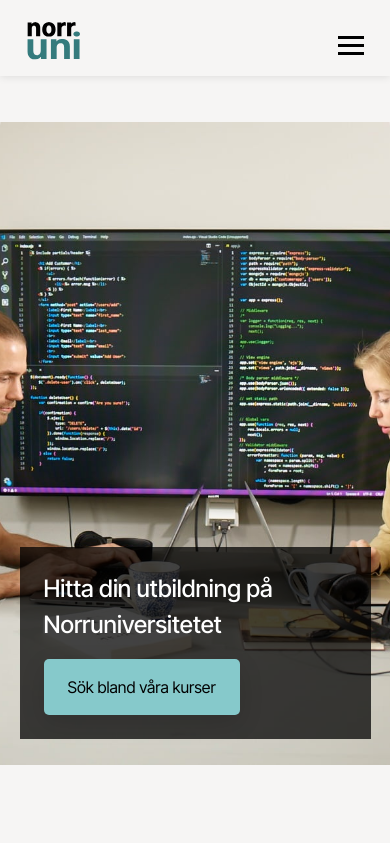
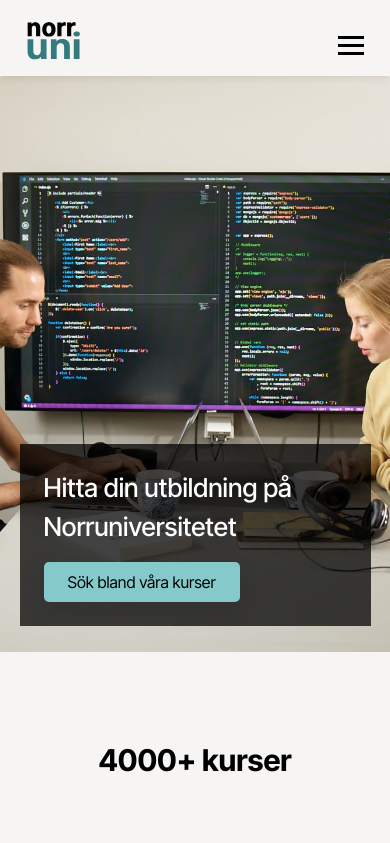
Before and after one commit to elisalindstrom/dt208g_project, an Angular app: page /home in a window 390 px wide. Shown: the top 843 px of the page. Built offline with nearby package versions, Linux system fonts and the light colour scheme.

Commit message:
uppdaterat README

```diff
--- a/src/app/app.scss
+++ b/src/app/app.scss
@@ -6,16 +6,12 @@
 
 .main {
     margin-top: 100px;
-    padding-top: 1.5rem;
-    padding-bottom: 2rem;
     min-height: calc(100vh - 200px);
 }
 
 @media screen and (max-width: 800px) {
     .main {
-        margin-top: 90px;
-        padding-top: 1rem;
-        padding-bottom: 1rem;
+        margin-top: 60px;
         min-height: calc(100vh - 100px);
     }
 }
--- a/src/app/components/header/header.scss
+++ b/src/app/components/header/header.scss
@@ -81,6 +81,7 @@
         padding: 1rem;
 
         a {
+            margin-top: 10px;
             margin-bottom: 16px;
             padding: 0.5rem 1rem;
             display: flex;
@@ -97,7 +98,7 @@
 
 @media screen and (max-width: 800px) {
     .header {
-        min-height: 70px;
+        min-height: 60px;
     }
 
     .header-content {
--- a/src/app/pages/courses/courses.scss
+++ b/src/app/pages/courses/courses.scss
@@ -7,7 +7,7 @@ $card-background-color: #FFFFFF;
 }
 
 .search-section {
-   padding: 1rem;
+   padding: 3rem 1rem;
 }
 
 .form-search {
@@ -138,6 +138,10 @@ button {
 }
 
 @media screen and (max-width: 950px) {
+   .search-section {
+      padding: 3.5rem 1rem;
+   }
+
    .form-search {
       flex-direction: column;
    }
--- a/src/app/pages/home/home.html
+++ b/src/app/pages/home/home.html
@@ -1,5 +1,5 @@
 <div class="hero">
-    <img [src]="heroImg" alt="Studenter i webbutveckling">
+    <img [src]="heroImg" width="1550" height="986" fetchpriority="high" alt="Studenter i webbutveckling">
     <div class="hero-text">
         <h1 class="hero-header">Hitta din utbildning på Norruniversitetet</h1>
         <a routerLink="/courses">Sök bland våra kurser</a>
--- a/src/app/pages/home/home.scss
+++ b/src/app/pages/home/home.scss
@@ -5,6 +5,7 @@
     max-width: 1550px;
     border-radius: 20px;
     overflow: hidden;
+    padding: 2rem 0rem;
 
     img {
         width: 100%;
@@ -56,7 +57,7 @@
     max-width: 1280px;
     margin-left: auto;
     margin-right: auto;
-    padding: 5rem 1rem;
+    padding: 2rem 1rem 6rem 1rem;
 
     .jumbo {
         font-size: 44px;
@@ -67,29 +68,31 @@
     .statistics-section {
         flex-direction: column;
         gap: 4rem;
-        padding: 3rem 1rem;
+        padding: 4rem 1rem 6rem 1rem;
     }
 }
 
-@media screen and (max-width: 800px) {
+@media screen and (max-width: 850px) {
     .hero {
+        padding: 0rem 0rem;
 
         img {
-            height: 80vh;
+            height: 72vh;
             padding: 1rem 0rem;
         }
 
         .hero-text {
             left: 5%;
-            right: 5%;
             bottom: 2rem;
+            max-width: 90%;
 
             .hero-header {
-                font-size: 24px;
+                font-size: 26px;
             }
 
             a {
                 font-size: 16px;
+                padding: 0.5rem 1.5rem;
             }
         }
     }
--- a/src/app/pages/not-found/not-found.scss
+++ b/src/app/pages/not-found/not-found.scss
@@ -2,10 +2,16 @@
     max-width: 1280px;
     margin-left: auto;
     margin-right: auto;
-    padding: 1rem;
+    padding: 3rem 1rem;
 
     p {
         margin-top: 16px;
         margin-bottom: 16px;
     }
 }
+
+@media screen and (max-width: 950px) {
+    .content {
+        padding: 3.5rem 1rem;
+    }
+}
--- a/src/app/pages/schedule/schedule.scss
+++ b/src/app/pages/schedule/schedule.scss
@@ -7,7 +7,7 @@ $card-background-color: #FFFFFF;
 }
 
 .saved-section {
-    padding: 1rem;
+    padding: 3rem 1rem;
 }
 
 .result-top {
@@ -86,6 +86,10 @@ button {
 }
 
 @media screen and (max-width: 950px) {
+    .saved-section {
+        padding: 3.5rem 1rem;
+    }
+
     .course-list {
         grid-template-columns: repeat(2, 2fr);
         gap: 2rem;
```
Also changed, not shown: 1 other file (tests, documents, lock files or other folders).
